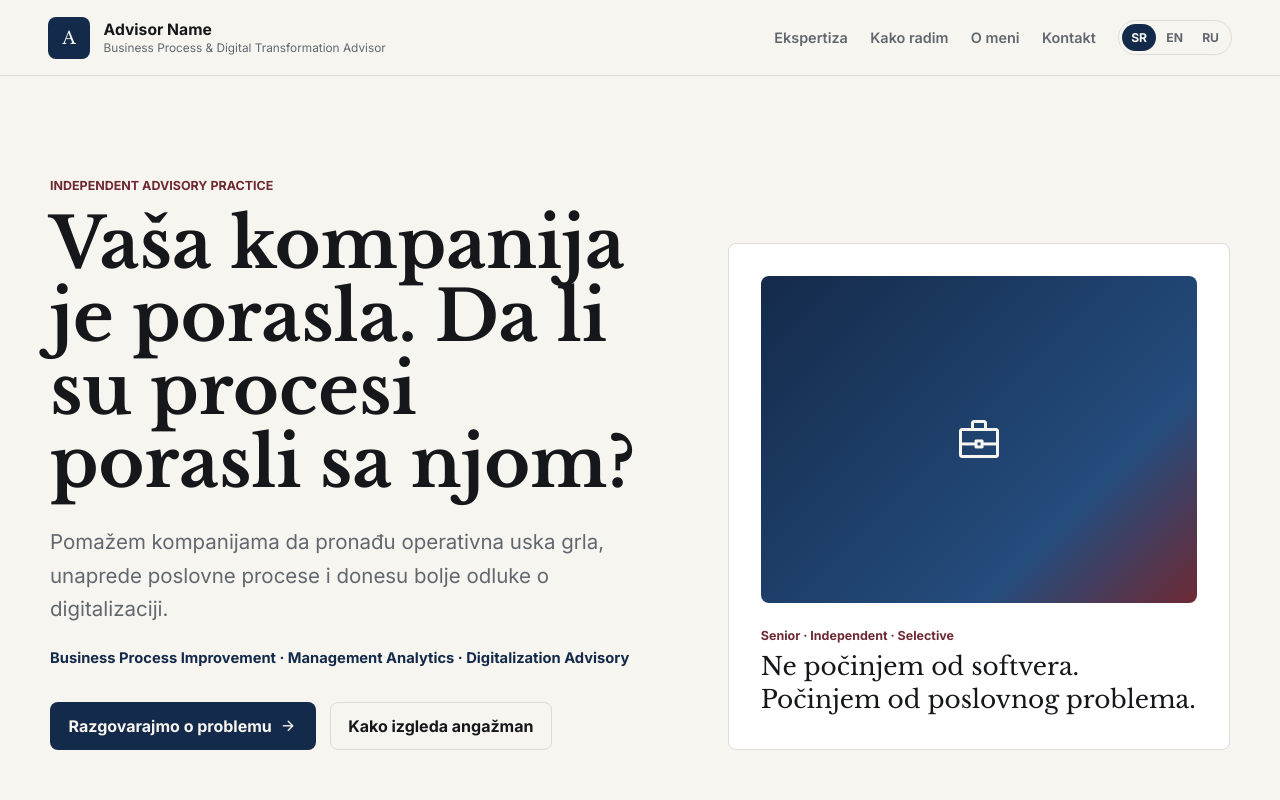
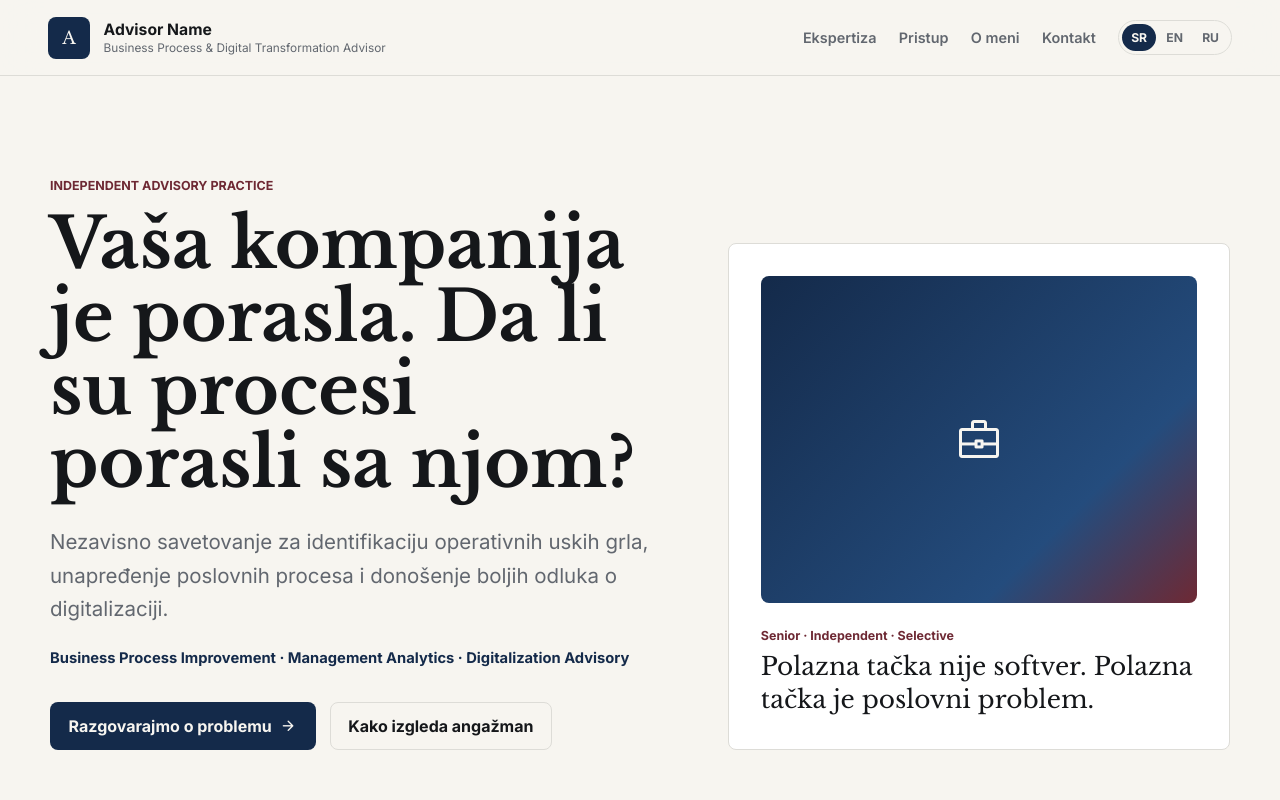
Before and after one commit to millosbgd/PersonalPortfolio, an Angular app: page /sr in a window 1280 px wide. Shown: the top 800 px of the page. Built offline with nearby package versions, Linux system fonts and the light colour scheme.

Commit message:
Refine advisory copy tone

```diff
--- a/src/app/shared/content.ts
+++ b/src/app/shared/content.ts
@@ -13,19 +13,19 @@ export const CONTENT: Record<LanguageCode, SiteContent> = {
     },
     nav: [
       { label: 'Ekspertiza', href: '#expertise' },
-      { label: 'Kako radim', href: '#process' },
+      { label: 'Pristup', href: '#process' },
       { label: 'O meni', href: '#about' },
       { label: 'Kontakt', href: '#contact' },
     ],
     hero: {
       eyebrow: 'Independent advisory practice',
       title: 'Vaša kompanija je porasla. Da li su procesi porasli sa njom?',
-      text: 'Pomažem kompanijama da pronađu operativna uska grla, unaprede poslovne procese i donesu bolje odluke o digitalizaciji.',
+      text: 'Nezavisno savetovanje za identifikaciju operativnih uskih grla, unapređenje poslovnih procesa i donošenje boljih odluka o digitalizaciji.',
       expertise: 'Business Process Improvement · Management Analytics · Digitalization Advisory',
       primaryCta: 'Razgovarajmo o problemu',
       secondaryCta: 'Kako izgleda angažman',
       panelKicker: 'Senior · Independent · Selective',
-      panelText: 'Ne počinjem od softvera. Počinjem od poslovnog problema.',
+      panelText: 'Polazna tačka nije softver. Polazna tačka je poslovni problem.',
     },
     sectionLabels: {
       problems: 'Prepoznavanje problema',
@@ -73,19 +73,19 @@ export const CONTENT: Record<LanguageCode, SiteContent> = {
       ],
     },
     advice: {
-      title: 'Ne počinjem od softvera.',
+      title: 'Polazna tačka nije softver.',
       text: 'Novi ERP, aplikacija ili automatizacija mogu da budu deo rešenja. Ali ako proces nije dobro definisan, tehnologija samo ubrzava postojeći problem.',
       principles: [
-        { icon: 'business_center', title: 'Business first', text: 'Prvo razumemo problem i poslovni cilj.' },
+        { icon: 'business_center', title: 'Business first', text: 'Prvo se razumeju problem i poslovni cilj.' },
         { icon: 'verified', title: 'Independent advice', text: 'Preporuka nije vezana za određeni ERP, platformu ili dobavljača.' },
         { icon: 'query_stats', title: 'Technology-aware', text: 'Rešenje mora biti i poslovno opravdano i tehnički realno.' },
       ],
     },
     process: {
-      title: 'Kako izgleda angažman',
+      title: 'Kako izgleda savetodavni angažman',
       intro: 'Rad je fokusiran, dogovoren po fazama i usmeren na konkretan poslovni rezultat.',
       steps: [
-        { number: '01', title: 'Razgovor', text: 'Definišemo problem i očekivani rezultat.' },
+        { number: '01', title: 'Razgovor', text: 'Definisanje problema i očekivanog rezultata.' },
         { number: '02', title: 'Razumevanje procesa', text: 'Razgovori sa ljudima, dokumentacija, sistemi i podaci.' },
         { number: '03', title: 'Dijagnostika', text: 'Identifikacija uzroka, uskih grla, rizika i nepotrebne kompleksnosti.' },
         { number: '04', title: 'Predlog', text: 'Bolji proces, KPI, digitalizacija ili preporuka za donošenje odluke.' },
@@ -93,7 +93,7 @@ export const CONTENT: Record<LanguageCode, SiteContent> = {
       ],
     },
     selectedProblems: {
-      title: 'Tipični problemi koje analiziram',
+      title: 'Tipični problemi za analizu',
       items: [
         'Kako ubrzati proces od izvršenja usluge do fakturisanja.',
         'Kako menadžmentu omogućiti pravovremen pregled profitabilnosti.',
@@ -107,23 +107,23 @@ export const CONTENT: Record<LanguageCode, SiteContent> = {
       label: 'Independent advisory practice',
       title: 'Ograničen broj konsultantskih angažmana',
       paragraphs: [
-        'Van svog primarnog profesionalnog angažmana prihvatam ograničen broj nezavisnih savetodavnih projekata, prvenstveno kroz preporuke i direktne kontakte.',
+        'Van primarnog profesionalnog angažmana prihvata se ograničen broj nezavisnih savetodavnih projekata, prvenstveno kroz preporuke i direktne kontakte.',
         'Projekti su fokusirani na jasno definisane poslovne probleme, a dostupnost se dogovara u skladu sa obimom i prioritetom angažmana.',
-        'Zbog ograničenog kapaciteta prihvatam samo projekte kod kojih verujem da mogu da napravim konkretnu poslovnu razliku.',
+        'Zbog ograničenog kapaciteta, prioritet imaju projekti kod kojih postoji realan prostor za konkretnu poslovnu razliku.',
       ],
       badges: ['Limited engagements', 'Primarily by referral', 'Project-based advisory'],
     },
     about: {
-      title: 'Kratko o meni',
+      title: 'Profesionalni profil',
       paragraphs: [
         'Softverski i poslovni konsultant sa dugogodišnjim iskustvom u unapređenju poslovnih procesa i informacionih sistema.',
-        'Povremeno, van svog primarnog profesionalnog angažmana, prihvatam ograničen broj nezavisnih savetodavnih projekata - prvenstveno kroz preporuke.',
+        'Nezavisni savetodavni projekti prihvataju se selektivno, prvenstveno kroz preporuke i direktne profesionalne kontakte.',
       ],
       tags: 'Business Processes · Operations · Digitalization · Technology Advisory',
     },
     contact: {
       title: 'Imate proces za koji mislite da može da radi bolje?',
-      text: 'Opišite problem u nekoliko rečenica. Ako procenim da postoji dobar profesionalni fit, prvi razgovor možemo iskoristiti da definišemo šta bi imalo smisla dalje analizirati.',
+      text: 'Problem je dovoljno opisati u nekoliko rečenica. Ako postoji dobar profesionalni fit, uvodni razgovor služi da se proceni šta ima smisla dalje analizirati.',
       form: {
         name: 'Ime i prezime',
         company: 'Kompanija',
@@ -134,7 +134,7 @@ export const CONTENT: Record<LanguageCode, SiteContent> = {
         success: 'Hvala. Upit je pripremljen za slanje.',
         error: 'Nešto nije prošlo kako treba. Pokušajte ponovo ili pošaljite email direktno.',
         required: 'Popunite obavezna polja.',
-        privacy: 'Zbog ograničenog broja angažmana, svaki upit prvo pregledam kako bih procenio da li postoji dobar profesionalni fit.',
+        privacy: 'Zbog ograničenog broja angažmana, svaki upit se prvo pregleda kako bi se procenilo da li postoji dobar profesionalni fit.',
       },
     },
     footer: {
@@ -157,19 +157,19 @@ export const CONTENT: Record<LanguageCode, SiteContent> = {
     },
     nav: [
       { label: 'Expertise', href: '#expertise' },
-      { label: 'How I Work', href: '#process' },
+      { label: 'Approach', href: '#process' },
       { label: 'About', href: '#about' },
       { label: 'Contact', href: '#contact' },
     ],
     hero: {
       eyebrow: 'Independent advisory practice',
       title: 'Your company has grown. Have your processes grown with it?',
-      text: 'I help companies identify operational bottlenecks, improve business processes, and make better decisions about digitalization.',
+      text: 'Independent advisory for identifying operational bottlenecks, improving business processes, and making better digitalization decisions.',
       expertise: 'Business Process Improvement · Management Analytics · Digitalization Advisory',
       primaryCta: 'Discuss the problem',
       secondaryCta: 'How engagement works',
       panelKicker: 'Senior · Independent · Selective',
-      panelText: 'I do not start with software. I start with the business problem.',
+      panelText: 'The starting point is not software. The starting point is the business problem.',
     },
     sectionLabels: {
       problems: 'Problem recognition',
@@ -217,19 +217,19 @@ export const CONTENT: Record<LanguageCode, SiteContent> = {
       ],
     },
     advice: {
-      title: 'I do not start with software.',
+      title: 'The starting point is not software.',
       text: 'A new ERP, application, or automation may be part of the answer. But if the process is not clearly defined, technology only accelerates the existing problem.',
       principles: [
-        { icon: 'business_center', title: 'Business first', text: 'We first understand the problem and the business objective.' },
+        { icon: 'business_center', title: 'Business first', text: 'The problem and business objective come first.' },
         { icon: 'verified', title: 'Independent advice', text: 'Recommendations are not tied to a specific ERP, platform, or vendor.' },
         { icon: 'query_stats', title: 'Technology-aware', text: 'The solution must be commercially justified and technically realistic.' },
       ],
     },
     process: {
-      title: 'How engagement works',
+      title: 'How advisory engagement works',
       intro: 'The work is focused, milestone-oriented, and directed toward a concrete business outcome.',
       steps: [
-        { number: '01', title: 'Conversation', text: 'We define the problem and the expected result.' },
+        { number: '01', title: 'Conversation', text: 'Definition of the problem and expected result.' },
         { number: '02', title: 'Process understanding', text: 'Interviews, documentation, systems, and available data.' },
         { number: '03', title: 'Diagnostic', text: 'Identifying causes, bottlenecks, risks, and unnecessary complexity.' },
         { number: '04', title: 'Recommendation', text: 'A better process, KPI, digitalization path, or decision recommendation.' },
@@ -237,7 +237,7 @@ export const CONTENT: Record<LanguageCode, SiteContent> = {
       ],
     },
     selectedProblems: {
-      title: 'Typical problems I analyze',
+      title: 'Typical problems for analysis',
       items: [
         'How to accelerate the process from service delivery to invoicing.',
         'How to give management timely visibility into profitability.',
@@ -251,23 +251,23 @@ export const CONTENT: Record<LanguageCode, SiteContent> = {
       label: 'Independent advisory practice',
       title: 'A limited number of advisory engagements',
       paragraphs: [
-        'Outside my primary professional role, I accept a limited number of independent advisory projects, primarily through referrals and direct professional introductions.',
+        'Outside the primary professional role, a limited number of independent advisory projects are accepted, primarily through referrals and direct professional introductions.',
         'Projects are focused on clearly defined business problems, with availability agreed according to engagement scope and priority.',
-        'Because capacity is limited, I only accept projects where I believe I can create a concrete business difference.',
+        'Because capacity is limited, priority is given to projects with a realistic opportunity to create concrete business value.',
       ],
       badges: ['Limited engagements', 'Primarily by referral', 'Project-based advisory'],
     },
     about: {
-      title: 'Briefly about me',
+      title: 'Professional profile',
       paragraphs: [
         'A software and business consultant with long-standing experience improving business processes and information systems.',
-        'Occasionally, outside my primary professional role, I accept a limited number of independent advisory projects - primarily through referrals.',
+        'Independent advisory projects are accepted selectively, primarily through referrals and direct professional introductions.',
       ],
       tags: 'Business Processes · Operations · Digitalization · Technology Advisory',
     },
     contact: {
       title: 'Do you have a process that should work better?',
-      text: 'Describe the issue in a few sentences. If there is a strong professional fit, the first conversation can clarify what would make sense to analyze next.',
+      text: 'A short description of the issue is enough. If there is a strong professional fit, the introductory conversation can clarify what would make sense to analyze next.',
       form: {
         name: 'Full name',
         company: 'Company',
@@ -308,12 +308,12 @@ export const CONTENT: Record<LanguageCode, SiteContent> = {
     hero: {
       eyebrow: 'Independent advisory practice',
       title: 'Ваша компания выросла. Выросли ли вместе с ней процессы?',
-      text: 'Помогаю компаниям находить операционные узкие места, улучшать бизнес-процессы и принимать более точные решения о цифровизации.',
+      text: 'Независимый консалтинг для выявления операционных узких мест, улучшения бизнес-процессов и более точных решений о цифровизации.',
       expertise: 'Business Process Improvement · Management Analytics · Digitalization Advisory',
       primaryCta: 'Обсудить проблему',
       secondaryCta: 'Как проходит работа',
       panelKicker: 'Senior · Independent · Selective',
-      panelText: 'Я не начинаю с программного обеспечения. Я начинаю с бизнес-проблемы.',
+      panelText: 'Отправная точка - не программное обеспечение. Отправная точка - бизнес-проблема.',
     },
     sectionLabels: {
       problems: 'Распознавание проблемы',
@@ -361,19 +361,19 @@ export const CONTENT: Record<LanguageCode, SiteContent> = {
       ],
     },
     advice: {
-      title: 'Я не начинаю с программного обеспечения.',
+      title: 'Отправная точка - не программное обеспечение.',
       text: 'Новая ERP, приложение или автоматизация могут быть частью решения. Но если процесс не определен ясно, технология только ускоряет уже существующую проблему.',
       principles: [
-        { icon: 'business_center', title: 'Сначала бизнес', text: 'Сначала разбираемся в проблеме и бизнес-цели.' },
+        { icon: 'business_center', title: 'Сначала бизнес', text: 'В первую очередь рассматриваются проблема и бизнес-цель.' },
         { icon: 'verified', title: 'Независимая рекомендация', text: 'Рекомендация не привязана к конкретной ERP, платформе или поставщику.' },
         { icon: 'query_stats', title: 'Технологическая реалистичность', text: 'Решение должно быть оправдано для бизнеса и технически реализуемо.' },
       ],
     },
     process: {
-      title: 'Как проходит работа',
+      title: 'Как проходит консультационный проект',
       intro: 'Работа сфокусирована, идет по согласованным этапам и направлена на конкретный бизнес-результат.',
       steps: [
-        { number: '01', title: 'Разговор', text: 'Определяем проблему и ожидаемый результат.' },
+        { number: '01', title: 'Разговор', text: 'Определение проблемы и ожидаемого результата.' },
         { number: '02', title: 'Понимание процесса', text: 'Интервью, документация, системы и доступные данные.' },
         { number: '03', title: 'Диагностика', text: 'Выявление причин, узких мест, рисков и лишней сложности.' },
         { number: '04', title: 'Рекомендация', text: 'Улучшенный процесс, KPI, направление цифровизации или рекомендация для решения.' },
@@ -395,23 +395,23 @@ export const CONTENT: Record<LanguageCode, SiteContent> = {
       label: 'Independent advisory practice',
       title: 'Ограниченное количество консультационных проектов',
       paragraphs: [
-        'Вне моей основной профессиональной роли я принимаю ограниченное количество независимых консультационных проектов, преимущественно через рекомендации и прямые профессиональные контакты.',
+        'Вне основной профессиональной роли принимается ограниченное количество независимых консультационных проектов, преимущественно через рекомендации и прямые профессиональные контакты.',
         'Проекты сфокусированы на четко определенных бизнес-проблемах, а доступность согласуется с учетом объема и приоритета работы.',
-        'Из-за ограниченной емкости я принимаю только те проекты, где считаю возможным создать конкретную бизнес-ценность.',
+        'Из-за ограниченной емкости приоритет получают проекты, где есть реалистичная возможность создать конкретную бизнес-ценность.',
       ],
       badges: ['Ограниченные проекты', 'Преимущественно по рекомендации', 'Проектный консалтинг'],
     },
     about: {
-      title: 'Коротко обо мне',
+      title: 'Профессиональный профиль',
       paragraphs: [
         'Консультант по программным решениям и бизнесу с многолетним опытом улучшения бизнес-процессов и информационных систем.',
-        'Периодически, вне моей основной профессиональной роли, я принимаю ограниченное количество независимых консультационных проектов - преимущественно через рекомендации.',
+        'Независимые консультационные проекты принимаются выборочно, преимущественно через рекомендации и прямые профессиональные контакты.',
       ],
       tags: 'Business Processes · Operations · Digitalization · Technology Advisory',
     },
     contact: {
       title: 'Есть процесс, который должен работать лучше?',
-      text: 'Опишите проблему в нескольких предложениях. Если профессиональный fit будет хорошим, первая встреча поможет определить, что имеет смысл анализировать дальше.',
+      text: 'Достаточно кратко описать проблему в нескольких предложениях. Если профессиональный fit будет хорошим, вводный разговор поможет определить, что имеет смысл анализировать дальше.',
       form: {
         name: 'Имя и фамилия',
         company: 'Компания',
```
